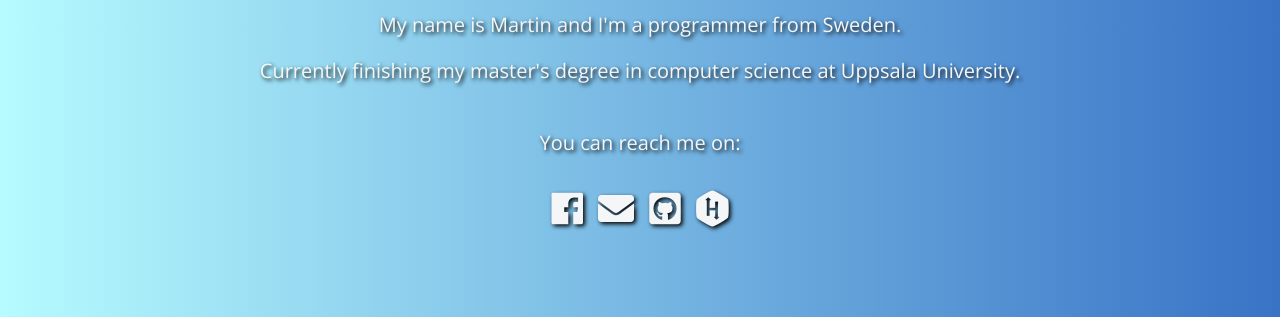
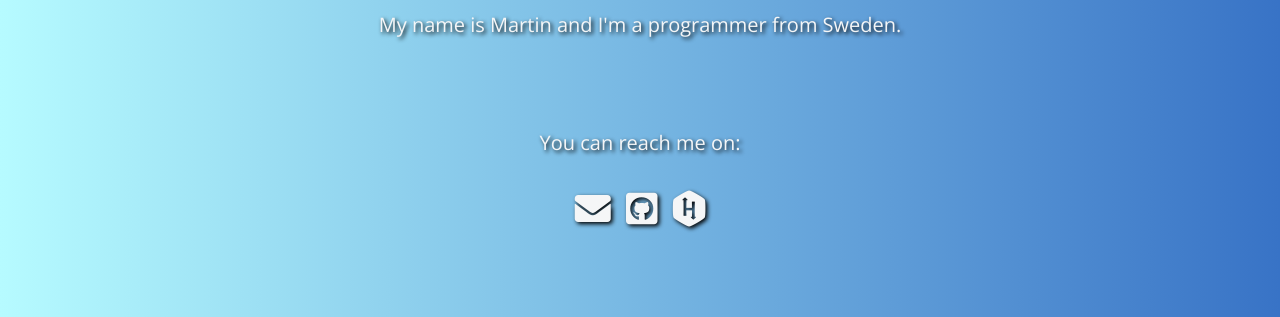
Before and after one commit to saaved/saaved.github.io, a plain HTML site: page index.html in a window 1280 px wide. Shown: the part 483-800 px from the top of the page. Drawn offline with nearby package versions, Linux system fonts and the light colour scheme.

Commit message:
Update index.html

```diff
--- a/index.html
+++ b/index.html
@@ -47,11 +47,12 @@
 				<h1 id="hello" class="animated infinite jello textStyle">Hello!</h1>
 			</div>
 			<p class="animated zoomInUp delay-1s textStyle">My name is Martin and I'm a programmer from Sweden.</p>
-			<p class="animated zoomInUp delay-2s textStyle">Currently finishing my master's degree in computer science at Uppsala University. <br><br> You can reach me on:</p>
+			<p class="animated zoomInUp delay-2s textStyle"><br><br> You can reach me on:</p>
 <div id="invisible" style="">
-					<input type="text" id="invisible-input" value="martinsaavedracs@gmail.com" style="position: fixed; top: 0px; width: 1px; height: 1px; left: 0px;"/>
+					<input type="text" id="invisible-input" value="martin.saaved@gmail.com" style="position: fixed; top: 0px; width: 1px; height: 1px; left: 0px;"/>
 				</div>
-				<a href="https://www.facebook.com/martinsaaved"><h1 class="fab fa-facebook textStyle" style="margin-right: 10px;"></h1></a>
+				<!--<a href="https://www.facebook.com/martinsaaved"><h1 class="fab fa-facebook textStyle" style="margin-right: 10px;"></h1></a>
+				-->
 				<a href="#"><h1 class="fa fa-envelope textStyle" onclick="snackbarFunction()"></h1></a>
 				<a href="https://github.com/saaved"><h1 class="fab fa-github-square textStyle" style="margin-left: 10px;"></h1></a>
 				<a href="https://www.hackerrank.com/saaved"><h1 class="fab fa-hackerrank textStyle" style="margin-left: 10px;"></h1></a>
```
